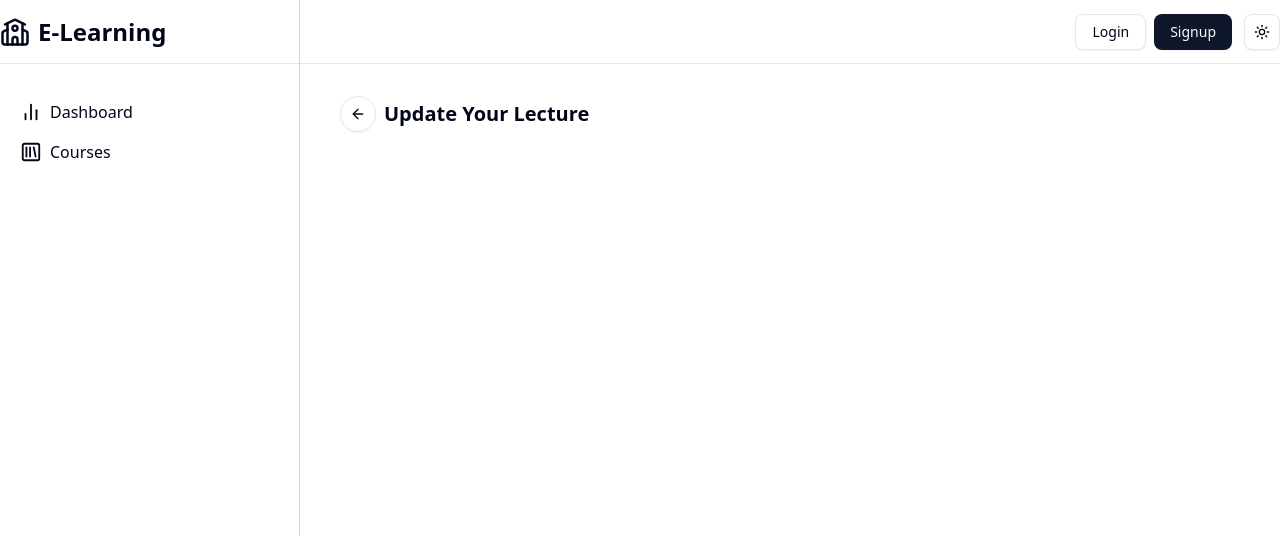
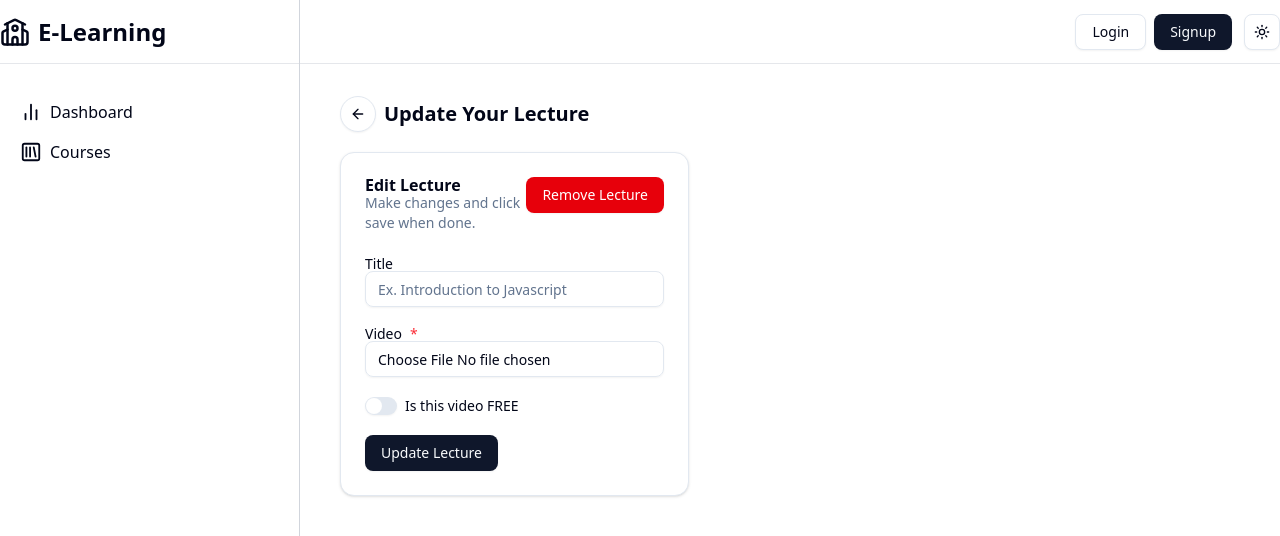
Before and after one commit to jillur984/Full-Stack-Learning-Management-System, a React (Vite) app in the folder client/: page /admin/course/1/lecture/1 in a window 1280 px wide. Shown: the top 536 px of the page. Built offline with nearby package versions, Linux system fonts and the light colour scheme; no server answers.

Commit message:
lecture create,edit and delete work both front end and backend

```diff
--- a/client/package.json
+++ b/client/package.json
@@ -14,11 +14,14 @@
     "@radix-ui/react-dialog": "^1.1.11",
     "@radix-ui/react-dropdown-menu": "^2.1.7",
     "@radix-ui/react-label": "^2.1.3",
+    "@radix-ui/react-progress": "^1.1.6",
     "@radix-ui/react-select": "^2.2.2",
     "@radix-ui/react-slot": "^1.2.0",
+    "@radix-ui/react-switch": "^1.2.4",
     "@radix-ui/react-tabs": "^1.1.4",
     "@reduxjs/toolkit": "^2.6.1",
     "@tailwindcss/vite": "^4.1.3",
+    "axios": "^1.9.0",
     "class-variance-authority": "^0.7.1",
     "clsx": "^2.1.1",
     "lucide-react": "^0.487.0",
--- /dev/null
+++ b/client/src/components/ui/progress.jsx
@@ -0,0 +1,27 @@
+import * as React from "react"
+import * as ProgressPrimitive from "@radix-ui/react-progress"
+
+import { cn } from "@/lib/utils"
+
+function Progress({
+  className,
+  value,
+  ...props
+}) {
+  return (
+    (<ProgressPrimitive.Root
+      data-slot="progress"
+      className={cn(
+        "bg-primary/20 relative h-2 w-full overflow-hidden rounded-full",
+        className
+      )}
+      {...props}>
+      <ProgressPrimitive.Indicator
+        data-slot="progress-indicator"
+        className="bg-primary h-full w-full flex-1 transition-all"
+        style={{ transform: `translateX(-${100 - (value || 0)}%)` }} />
+    </ProgressPrimitive.Root>)
+  );
+}
+
+export { Progress }
--- /dev/null
+++ b/client/src/components/ui/switch.jsx
@@ -0,0 +1,27 @@
+import * as React from "react"
+import * as SwitchPrimitive from "@radix-ui/react-switch"
+
+import { cn } from "@/lib/utils"
+
+function Switch({
+  className,
+  ...props
+}) {
+  return (
+    (<SwitchPrimitive.Root
+      data-slot="switch"
+      className={cn(
+        "peer data-[state=checked]:bg-primary data-[state=unchecked]:bg-input focus-visible:border-ring focus-visible:ring-ring/50 dark:data-[state=unchecked]:bg-input/80 inline-flex h-[1.15rem] w-8 shrink-0 items-center rounded-full border border-transparent shadow-xs transition-all outline-none focus-visible:ring-[3px] disabled:cursor-not-allowed disabled:opacity-50",
+        className
+      )}
+      {...props}>
+      <SwitchPrimitive.Thumb
+        data-slot="switch-thumb"
+        className={cn(
+          "bg-background dark:data-[state=unchecked]:bg-foreground dark:data-[state=checked]:bg-primary-foreground pointer-events-none block size-4 rounded-full ring-0 transition-transform data-[state=checked]:translate-x-[calc(100%-2px)] data-[state=unchecked]:translate-x-0"
+        )} />
+    </SwitchPrimitive.Root>)
+  );
+}
+
+export { Switch }
--- a/client/src/features/courseApi.js
+++ b/client/src/features/courseApi.js
@@ -4,7 +4,7 @@
 
 export const courseApi = createApi({
   reducerPath: "courseApi",
-  tagTypes: ["Refetch_Creator_Course"],
+  tagTypes: ["Refetch_Creator_Course", "Refetch_Lecture"],
   baseQuery: fetchBaseQuery({
     baseUrl: COURSE_API,
     credentials: "include",
@@ -45,6 +45,7 @@
         method: "POST",
         body: { lectureTitle },
       }),
+      providesTags: ["Refetch_Lecture"],
     }),
     getCourseLecture: builder.query({
       query: (courseId) => ({
@@ -52,6 +53,26 @@
         method: "GET",
       }),
       providesTags: ["Refetch_Lecture"],
+    }),
+    editLecture: builder.mutation({
+      query: ({
+        lectureTitle,
+        videoInfo,
+        isPreviewFree,
+        courseId,
+        lectureId,
+      }) => ({
+        url: `/${courseId}/lecture/${lectureId}`,
+        method: "POST",
+        body: { lectureTitle, videoInfo, isPreviewFree },
+      }),
+    }),
+    removeLecture: builder.mutation({
+      query: ({ lectureId }) => ({
+        url: `/lecture/${lectureId}`,
+        method: "DELETE",
+      }),
+      invalidatesTags: ["Refetch_Lecture"],
     }),
   }),
 });
@@ -63,4 +84,6 @@
   useGetCourseByIdQuery,
   useCreateLectureMutation,
   useGetCourseLectureQuery,
+  useEditLectureMutation,
+  useRemoveLectureMutation,
 } = courseApi;
--- a/client/src/pages/admin/lecture/EditLecture.jsx
+++ b/client/src/pages/admin/lecture/EditLecture.jsx
@@ -2,6 +2,7 @@
 import { ArrowLeft } from "lucide-react";
 import React from "react";
 import { Link, useParams } from "react-router-dom";
+import LectureTab from "./LectureTab";
 
 const EditLecture = () => {
   const params = useParams();
@@ -18,6 +19,7 @@
           <h1 className="font-bold text-xl">Update Your Lecture</h1>
         </div>
       </div>
+      <LectureTab />
     </div>
   );
 };
--- /dev/null
+++ b/client/src/pages/admin/lecture/LectureTab.jsx
@@ -0,0 +1,185 @@
+import { Button } from "@/components/ui/button";
+import {
+  Card,
+  CardContent,
+  CardDescription,
+  CardHeader,
+  CardTitle,
+} from "@/components/ui/card";
+import { Input } from "@/components/ui/input";
+import { Label } from "@/components/ui/label";
+import { Progress } from "@/components/ui/progress";
+import { Switch } from "@/components/ui/switch";
+import {
+  useEditLectureMutation,
+  useRemoveLectureMutation,
+} from "@/features/courseApi";
+import axios from "axios";
+import { Loader2 } from "lucide-react";
+import React, { useEffect, useState } from "react";
+import { useParams } from "react-router-dom";
+import { toast } from "sonner";
+
+const LectureTab = () => {
+  const MEDIA_API = "http://localhost:8080/api/v1/media";
+
+  const [lectureTitle, setLectureTitle] = useState("");
+  const [uploadVideoInfo, setUploadVideoInfo] = useState(null);
+  const [isFree, setIsFree] = useState(false);
+  const [mediaProgress, setMediaProgress] = useState(false);
+  const [uploadProgress, setUploadProgress] = useState(0);
+  const [btnDisable, setBtnDisable] = useState(true);
+  // const removeLoading = false;
+  const params = useParams();
+
+  const { courseId, lectureId } = params;
+
+  const [editLecture, { data, isLoading, isSuccess, error }] =
+    useEditLectureMutation();
+
+  const editLectureHandler = async () => {
+    console.log({
+      lectureTitle,
+      uploadVideoInfo,
+      isFree,
+      courseId,
+      lectureId,
+    });
+    await editLecture({
+      lectureTitle,
+      videoInfo: uploadVideoInfo,
+      isPreviewFree: isFree,
+      courseId,
+      lectureId,
+    });
+  };
+
+  const [
+    removeLecture,
+    { data: removeData, isLoading: removeLoading, isSuccess: removeSuccess },
+  ] = useRemoveLectureMutation();
+
+  const removeLectureHandler = async () => {
+    await removeLecture(lectureId);
+  };
+
+  useEffect(() => {
+    if (removeSuccess) {
+      toast.success(removeData.message);
+    }
+  }, [removeSuccess]);
+
+  const fileChangeHandler = async (e) => {
+    const file = e.target.files[0];
+    if (file) {
+      const formData = new FormData();
+      formData.append("file", file);
+      setMediaProgress(true);
+      try {
+        const res = await axios.post(`${MEDIA_API}/upload-video`, formData, {
+          headers: { "Content-Type": "multipart/form-data" },
+          onUploadProgress: ({ loaded, total }) => {
+            setUploadProgress(Math.round((loaded * 100) / total));
+          },
+        });
+
+        if (res.data.success) {
+          console.log(res);
+          setUploadVideoInfo({
+            videoUrl: res.data.data.url,
+            publicId: res.data.data.public_id,
+          });
+          setBtnDisable(false);
+          toast.success(res.data.message);
+        }
+      } catch (error) {
+        console.error(error);
+        toast.error("video upload failed");
+      } finally {
+        setMediaProgress(false);
+      }
+    }
+  };
+
+  return (
+    <Card className="w-full">
+      <CardHeader className="flex justify-between">
+        <div>
+          <CardTitle>Edit Lecture</CardTitle>
+          <CardDescription>
+            Make changes and click save when done.
+          </CardDescription>
+        </div>
+        <div className="flex items-center gap-2">
+          <Button
+            disbaled={removeLoading}
+            variant="destructive"
+            onClick={removeLectureHandler}
+          >
+            {removeLoading ? (
+              <>
+                <Loader2 className="mr-2 h-4 w-4 animate-spin" />
+                Please wait
+              </>
+            ) : (
+              "Remove Lecture"
+            )}
+          </Button>
+        </div>
+      </CardHeader>
+      <CardContent>
+        <div>
+          <Label>Title</Label>
+          <Input
+            value={lectureTitle}
+            onChange={(e) => setLectureTitle(e.target.value)}
+            type="text"
+            placeholder="Ex. Introduction to Javascript"
+          />
+        </div>
+        <div className="my-5">
+          <Label>
+            Video <span className="text-red-500">*</span>
+          </Label>
+          <Input
+            type="file"
+            accept="video/*"
+            onChange={fileChangeHandler}
+            placeholder="Ex. Introduction to Javascript"
+            className="w-fit"
+          />
+        </div>
+        <div className="flex items-center space-x-2 my-5">
+          <Switch
+            checked={isFree}
+            onCheckedChange={setIsFree}
+            id="airplane-mode"
+          />
+          <Label htmlFor="airplane-mode">Is this video FREE</Label>
+        </div>
+
+        {mediaProgress && (
+          <div className="my-4">
+            <Progress value={uploadProgress} />
+            <p>{uploadProgress}% uploaded</p>
+          </div>
+        )}
+
+        <div className="mt-4">
+          <Button disabled={isLoading} onClick={editLectureHandler}>
+            {isLoading ? (
+              <>
+                <Loader2 className="mr-2 h-4 w-4 animate-spin" />
+                Please wait
+              </>
+            ) : (
+              "Update Lecture"
+            )}
+          </Button>
+        </div>
+      </CardContent>
+    </Card>
+  );
+};
+
+export default LectureTab;
```
Also changed, not shown: 1 other file (tests, documents, lock files or other folders).
